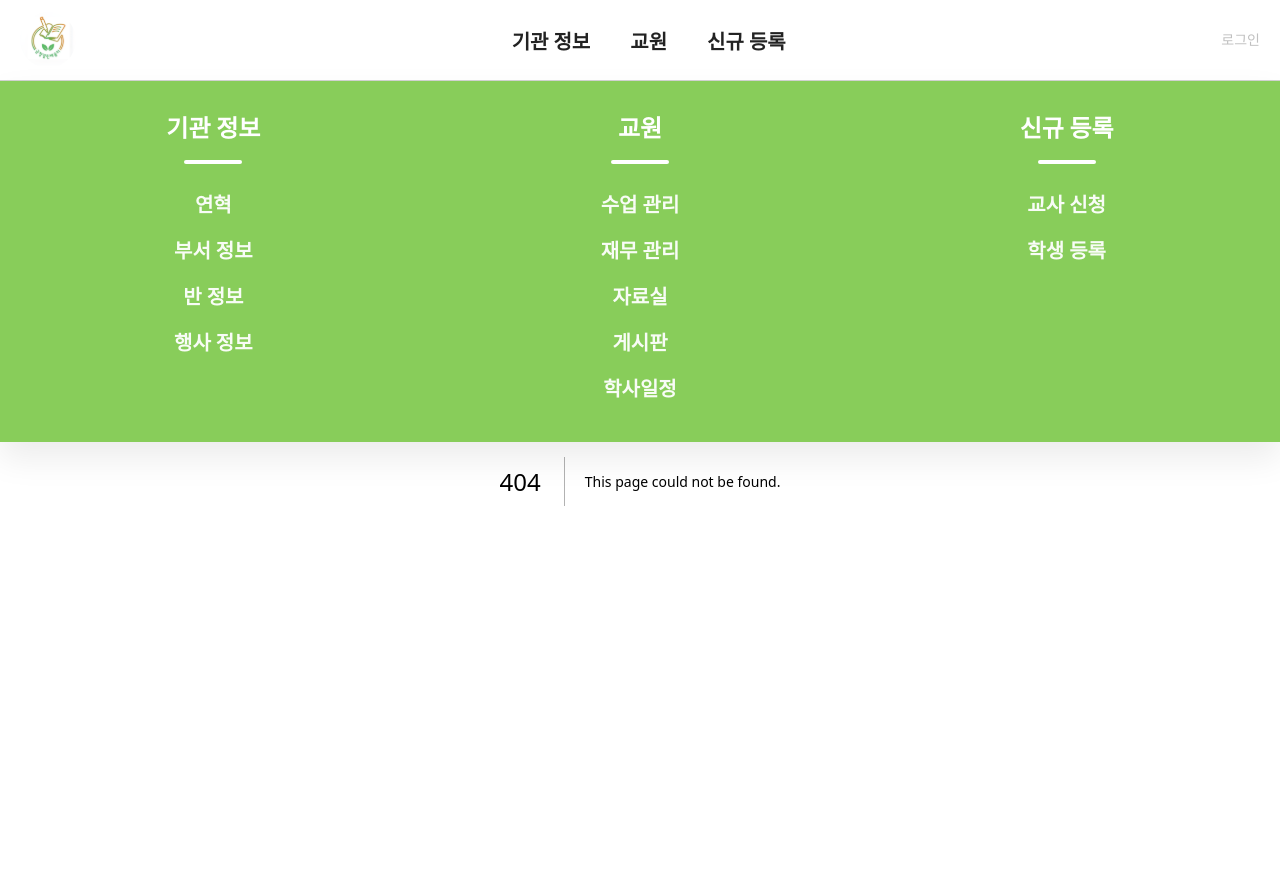
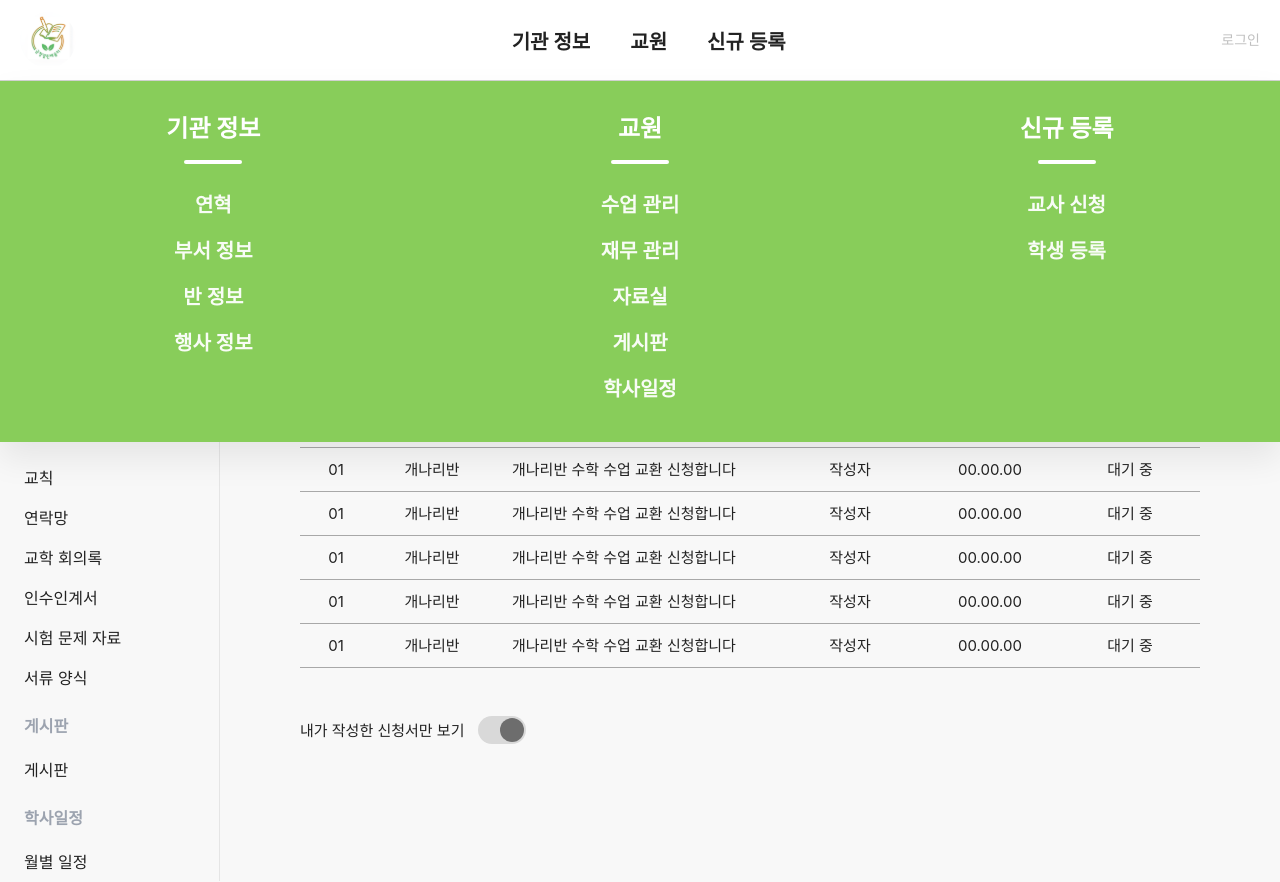
Before and after one commit to Geumjeongyahak/Frontend, a Next.js app: page /class/exchange in a window 1280 px wide. Before the commit this address had no page. Built offline with nearby package versions, Linux system fonts and the light colour scheme.

Commit message:
feat: 수업 교환 신청 페이지 퍼블리싱

```diff
--- /dev/null
+++ b/app/(public)/class/absence/page.tsx
@@ -0,0 +1 @@
+export default function Page() {}
--- /dev/null
+++ b/app/(public)/class/exchange/new/page.tsx
@@ -0,0 +1 @@
+export default function Page() {}
--- /dev/null
+++ b/app/(public)/class/exchange/page.tsx
@@ -0,0 +1,204 @@
+"use client";
+
+import styled from "styled-components";
+import { useRouter } from "next/navigation";
+import PageSidebar from "@/components/common/PageSidebar";
+
+const mockRows = Array.from({ length: 9 }, (_, index) => ({
+  id: index + 1,
+  no: "01",
+  className: "개나리반",
+  title: "개나리반 수학 수업 교환 신청합니다",
+  author: "작성자",
+  date: "00.00.00",
+  status: "대기 중",
+}));
+
+export default function Page() {
+  const router = useRouter();
+
+  const handleCreateExchangeNote = () => {
+    router.push("/class/exchange/new");
+  };
+
+  return (
+    <div className="flex min-h-screen">
+      <PageSidebar />
+      <main className="flex-1 p-20">
+        <HeaderRow>
+          <Title>수업 교환</Title>
+          <WriteButton type="button" onClick={handleCreateExchangeNote}>
+            수업 교환 신청하기
+          </WriteButton>
+        </HeaderRow>
+
+        <TableSection>
+          <Table>
+            <thead>
+              <tr>
+                <Th width="72px">no.</Th>
+                <Th width="120px">반</Th>
+                <Th>제목</Th>
+                <Th width="140px">작성자</Th>
+                <Th width="140px">작성일</Th>
+                <Th width="140px">신청 현황</Th>
+              </tr>
+            </thead>
+
+            <tbody>
+              {mockRows.map((row) => (
+                <Tr key={row.id}>
+                  <Td width="72px">{row.no}</Td>
+                  <Td width="120px">{row.className}</Td>
+                  <TitleTd>{row.title}</TitleTd>
+                  <Td width="140px">{row.author}</Td>
+                  <Td width="140px">{row.date}</Td>
+                  <Td width="140px">{row.status}</Td>
+                </Tr>
+              ))}
+            </tbody>
+          </Table>
+        </TableSection>
+
+        <BottomRow>
+          <ToggleArea>
+            <ToggleLabel>내가 작성한 신청서만 보기</ToggleLabel>
+            <ToggleButton type="button" aria-label="내 신청서만 보기">
+              <ToggleThumb />
+            </ToggleButton>
+          </ToggleArea>
+        </BottomRow>
+      </main>
+    </div>
+  );
+}
+
+const Container = styled.main`
+  min-height: 100vh;
+  padding: 40px 56px 48px;
+`;
+
+const HeaderRow = styled.div`
+  display: flex;
+  align-items: flex-start;
+  justify-content: space-between;
+  margin-bottom: 36px;
+`;
+
+const Title = styled.h1`
+  font-size: 28px;
+  font-weight: 700;
+  margin: 0;
+`;
+
+const WriteButton = styled.button`
+  padding: 14px 24px;
+  border: none;
+  background: #e9e9e9;
+  font-size: 16px;
+  font-weight: 500;
+  cursor: pointer;
+`;
+
+const TableSection = styled.section`
+  width: 100%;
+`;
+
+const Table = styled.table`
+  width: 100%;
+  border-collapse: collapse;
+  table-layout: fixed;
+`;
+
+const Th = styled.th<{ width?: string }>`
+  width: ${({ width }) => width ?? "auto"};
+  padding: 0 20px 14px;
+  border-bottom: 1px solid #a8a8a8;
+  font-size: 16px;
+  font-weight: 700;
+  text-align: center;
+`;
+
+const Tr = styled.tr`
+  border-bottom: 1px solid #a8a8a8;
+`;
+
+const Td = styled.td<{ width?: string }>`
+  width: ${({ width }) => width ?? "auto"};
+  padding: 14px 20px;
+  font-size: 15px;
+  text-align: center;
+  white-space: nowrap;
+`;
+
+const TitleTd = styled.td`
+  padding: 14px 20px;
+  font-size: 15px;
+  text-align: left;
+  white-space: nowrap;
+  overflow: hidden;
+  text-overflow: ellipsis;
+`;
+
+const BottomRow = styled.div`
+  display: flex;
+  align-items: center;
+  justify-content: space-between;
+  margin-top: 48px;
+`;
+
+const ToggleArea = styled.div`
+  display: flex;
+  align-items: center;
+  gap: 14px;
+`;
+
+const ToggleLabel = styled.span`
+  font-size: 15px;
+`;
+
+const ToggleButton = styled.button`
+  position: relative;
+  width: 48px;
+  height: 28px;
+  border: none;
+  border-radius: 999px;
+  background: #d9d9d9;
+  cursor: pointer;
+  padding: 0;
+`;
+
+const ToggleThumb = styled.span`
+  position: absolute;
+  top: 2px;
+  right: 2px;
+  width: 24px;
+  height: 24px;
+  border-radius: 50%;
+  background: #6d6d6d;
+`;
+
+const Pagination = styled.div`
+  display: flex;
+  align-items: center;
+  gap: 14px;
+  margin: 0 auto;
+`;
+
+const ArrowButton = styled.button`
+  border: none;
+  background: transparent;
+  font-size: 18px;
+  cursor: pointer;
+  color: #666;
+`;
+
+const PageNumber = styled.button<{ $active?: boolean }>`
+  border: none;
+  background: transparent;
+  padding: 0;
+  font-size: 16px;
+  cursor: pointer;
+  color: ${({ $active }) => ($active ? "#111" : "#9a9a9a")};
+  font-weight: ${({ $active }) => ($active ? 700 : 400)};
+`;
--- /dev/null
+++ b/app/(public)/class/new/page.tsx
@@ -0,0 +1 @@
+export default function Page() {}
--- a/app/(public)/class/page.tsx
+++ b/app/(public)/class/page.tsx
@@ -1,13 +1,42 @@
+"use client";
+
+import styled from "styled-components";
+import { useRouter } from "next/navigation";
 import PageTemplate from "@/components/common/PageTemplate";
 import PageSidebar from "@/components/common/PageSidebar";
 
 export default function Page() {
+  const router = useRouter();
+
+  const handleCreateClassNote = () => {
+    router.push("/class/new");
+  };
+
   return (
     <div className="flex min-h-screen">
       <PageSidebar />
       <main className="flex-1">
+        <ButtonWrapper onClick={handleCreateClassNote}>새 수업 일지 작성하기</ButtonWrapper>
         <PageTemplate title="수업 대시보드" description="대시보드 페이지" />
       </main>
     </div>
   );
 }
+
+const ButtonWrapper = styled.button`
+  position: fixed;
+  right: 40px;
+  top: 100px;
+
+  padding: 12px 20px;
+  font-size: 14px;
+  font-weight: 500;
+
+  background-color: #e5e7eb;
+  border: none;
+  cursor: pointer;
+
+  &:hover {
+    background-color: #d1d5db;
+  }
+`;
--- a/components/common/PageSidebar.tsx
+++ b/components/common/PageSidebar.tsx
@@ -1,89 +1,70 @@
 "use client";
 
 import styled from "styled-components";
-import { useState } from "react";
+import { useRouter, usePathname } from "next/navigation";
+
+const sections = [
+  {
+    title: "수업 관리",
+    items: [
+      { label: "수업 일지", href: "/class" },
+      { label: "수업 교환 신청", href: "/class/exchange" },
+      { label: "수업 결강 신청", href: "/class/absence" },
+    ],
+  },
+  {
+    title: "재무 관리",
+    items: [{ label: "결제 신청", href: "/payment" }],
+  },
+  {
+    title: "자료실",
+    items: [
+      { label: "교칙", href: "/docs/rules" },
+      { label: "연락망", href: "/docs/contact" },
+      { label: "교학 회의록", href: "/docs/meeting" },
+      { label: "인수인계서", href: "/docs/handover" },
+      { label: "시험 문제 자료", href: "/docs/exam" },
+      { label: "서류 양식", href: "/docs/forms" },
+    ],
+  },
+  {
+    title: "게시판",
+    items: [{ label: "게시판", href: "/board" }],
+  },
+  {
+    title: "학사일정",
+    items: [{ label: "월별 일정", href: "/calendar" }],
+  },
+];
 
 export default function LeftSidebar() {
-  const [activeMenu, setActiveMenu] = useState("수업 일지");
+  const router = useRouter();
+  const pathname = usePathname();
+
+  const isActive = (href: string) => pathname === href;
 
   return (
     <Container>
       <Header>교원</Header>
 
       <Nav>
-        <Section>
-          <SectionTitle>수업 관리</SectionTitle>
-          <Menu>
-            <MenuItem
-              active={activeMenu === "수업 일지"}
-              onClick={() => setActiveMenu("수업 일지")}
-            >
-              수업 일지
-            </MenuItem>
-            <MenuItem
-              active={activeMenu === "수업 교환 신청"}
-              onClick={() => setActiveMenu("수업 교환 신청")}
-            >
-              수업 교환 신청
-            </MenuItem>
-            <MenuItem
-              active={activeMenu === "수업 결강 신청"}
-              onClick={() => setActiveMenu("수업 결강 신청")}
-            >
-              수업 결강 신청
-            </MenuItem>
-          </Menu>
-        </Section>
+        {sections.map((section) => (
+          <Section key={section.title}>
+            <SectionTitle>{section.title}</SectionTitle>
 
-        <Section>
-          <SectionTitle>재무 관리</SectionTitle>
-          <Menu>
-            <MenuItem
-              active={activeMenu === "결제 신청"}
-              onClick={() => setActiveMenu("결제 신청")}
-            >
-              결제 신청
-            </MenuItem>
-          </Menu>
-        </Section>
-
-        <Section>
-          <SectionTitle>자료실</SectionTitle>
-          <Menu>
-            {["교칙", "연락망", "교학 회의록", "인수인계서", "시험 문제 자료", "서류 양식"].map(
-              (item) => (
+            <Menu>
+              {section.items.map((item) => (
                 <MenuItem
-                  key={item}
-                  active={activeMenu === item}
-                  onClick={() => setActiveMenu(item)}
+                  key={item.href}
+                  active={isActive(item.href)}
+                  onClick={() => router.push(item.href)}
                 >
-                  {item}
+                  {item.label}
                 </MenuItem>
-              ),
-            )}
-          </Menu>
-        </Section>
-
-        <Section>
-          <SectionTitle>게시판</SectionTitle>
-          <Menu>
-            <MenuItem active={activeMenu === "게시판"} onClick={() => setActiveMenu("게시판")}>
-              게시판
-            </MenuItem>
-          </Menu>
-        </Section>
-
-        <Section>
-          <SectionTitle>학사일정</SectionTitle>
-          <Menu>
-            <MenuItem
-              active={activeMenu === "월별 일정"}
-              onClick={() => setActiveMenu("월별 일정")}
-            >
-              월별 일정
-            </MenuItem>
-          </Menu>
-        </Section>
+              ))}
+            </Menu>
+          </Section>
+        ))}
       </Nav>
     </Container>
   );
```
